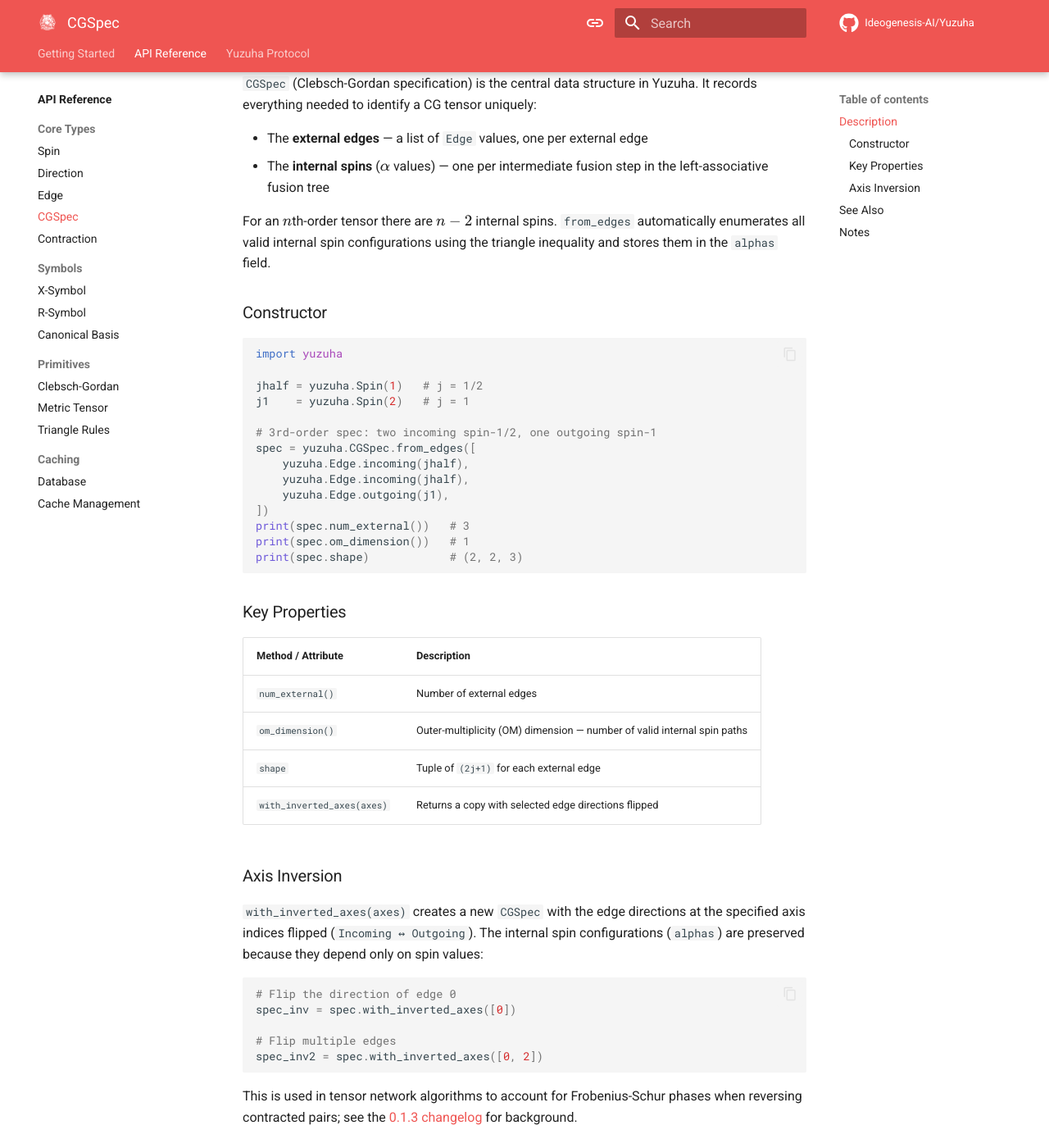
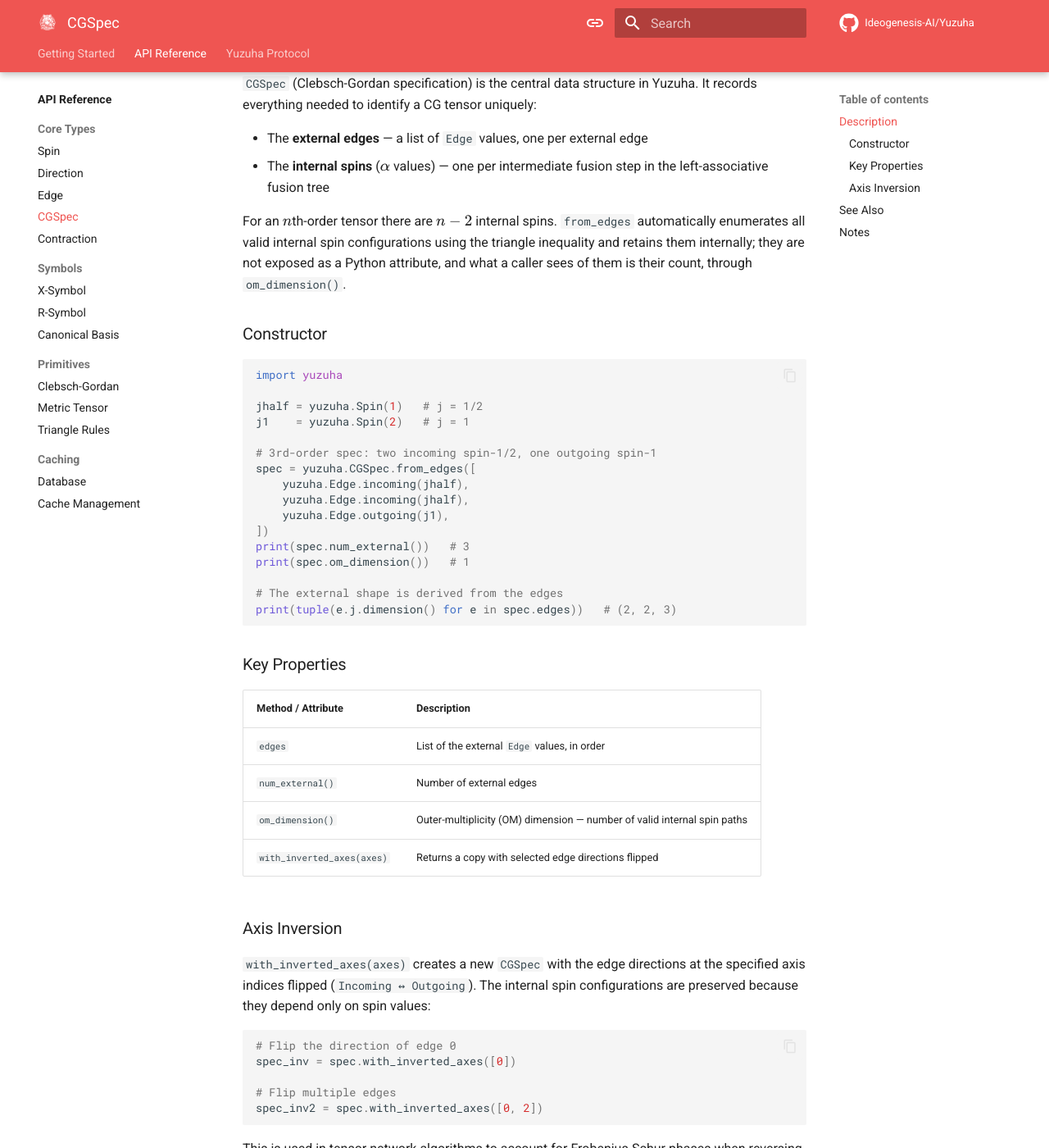
Before and after one commit to Ideogenesis-AI/Yuzuha, an MkDocs documentation site: the page built from docs/api/core/cgspec.md, in a window 1280 px wide and 1400 px high, scrolled down 403 px. Shown: the whole window at 82% size. Built offline with MkDocs 1.6.1 and Material for MkDocs 9.7.7, drawn with Linux system fonts in a browser that asks for light colours; comment, search, counter and statistics services are not loaded.

Commit message:
Correct the documented attributes and constructors of the core types
The core type pages named several members that the Python extension has never exposed, so
code copied from them could not run. Edge carries its parts as j and dir, not spin and
direction, and has no constructor taking a Direction alongside a Spin; CGSpec has neither
a shape attribute nor an alphas field, so the external shape is now derived from the edges
and the internal spin configurations are described as reachable only through their count.
Also pointed the metric cross-references at the page itself rather than at two Rust-only
functions, and said where the length check on a Contraction actually happens, which is the
constructor rather than compute_xsymbol.

````diff
--- a/docs/api/core/cgspec.md
+++ b/docs/api/core/cgspec.md
@@ -9,8 +9,8 @@ Full specification of a CG tensor: its external edges and internal fusion tree.
       members:
         - from_edges
         - num_external
+        - edges
         - om_dimension
-        - shape
         - with_inverted_axes
 
 ## Description
@@ -24,7 +24,8 @@ records everything needed to identify a CG tensor uniquely:
 
 For an \(n\)th-order tensor there are \(n - 2\) internal spins. `from_edges` automatically
 enumerates all valid internal spin configurations using the triangle inequality and
-stores them in the `alphas` field.
+retains them internally; they are not exposed as a Python attribute, and what a
+caller sees of them is their count, through `om_dimension()`.
 
 ### Constructor
 
@@ -42,23 +43,25 @@ spec = yuzuha.CGSpec.from_edges([
 ])
 print(spec.num_external())   # 3
 print(spec.om_dimension())   # 1
-print(spec.shape)            # (2, 2, 3)
+
+# The external shape is derived from the edges
+print(tuple(e.j.dimension() for e in spec.edges))   # (2, 2, 3)
 ```
 
 ### Key Properties
 
 | Method / Attribute | Description |
 |--------------------|-------------|
+| `edges` | List of the external `Edge` values, in order |
 | `num_external()` | Number of external edges |
 | `om_dimension()` | Outer-multiplicity (OM) dimension — number of valid internal spin paths |
-| `shape` | Tuple of `(2j+1)` for each external edge |
 | `with_inverted_axes(axes)` | Returns a copy with selected edge directions flipped |
 
 ### Axis Inversion
 
 `with_inverted_axes(axes)` creates a new `CGSpec` with the edge directions at the
 specified axis indices flipped (`Incoming ↔ Outgoing`). The internal spin configurations
-(`alphas`) are preserved because they depend only on spin values:
+are preserved because they depend only on spin values:
 
 ```python
 # Flip the direction of edge 0
````
Also changed, not shown: docs/api/core/contraction.md (+3 -1 lines), docs/api/core/direction.md (+5 -5 lines), docs/api/core/edge.md (+6 -6 lines).
